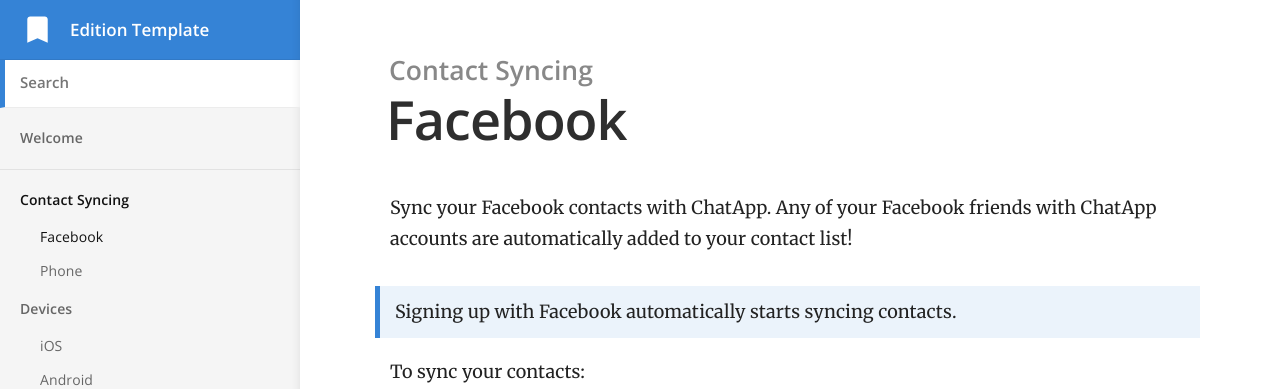
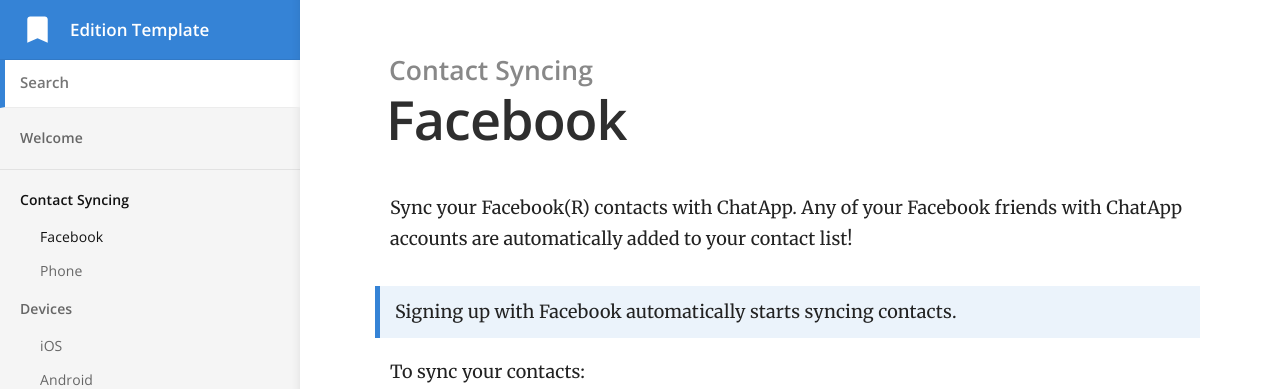
Before and after one commit to barack0/edition, a Jekyll site: the page built from _docs/contact-syncing/facebook.md, in a window 1280 px wide. Shown: the top 389 px of the page. Built offline with Jekyll 4.4.1, drawn with Linux system fonts in a browser that asks for light colours.

```diff
--- a/_docs/contact-syncing/facebook.md
+++ b/_docs/contact-syncing/facebook.md
@@ -4,7 +4,7 @@ category: Contact Syncing
 order: 1
 ---
 
-Sync your Facebook contacts with ChatApp. Any of your Facebook friends with ChatApp accounts are automatically added to your contact list!
+Sync your Facebook(R) contacts with ChatApp. Any of your Facebook friends with ChatApp accounts are automatically added to your contact list!
 
 > Signing up with Facebook automatically starts syncing contacts.
 
```
